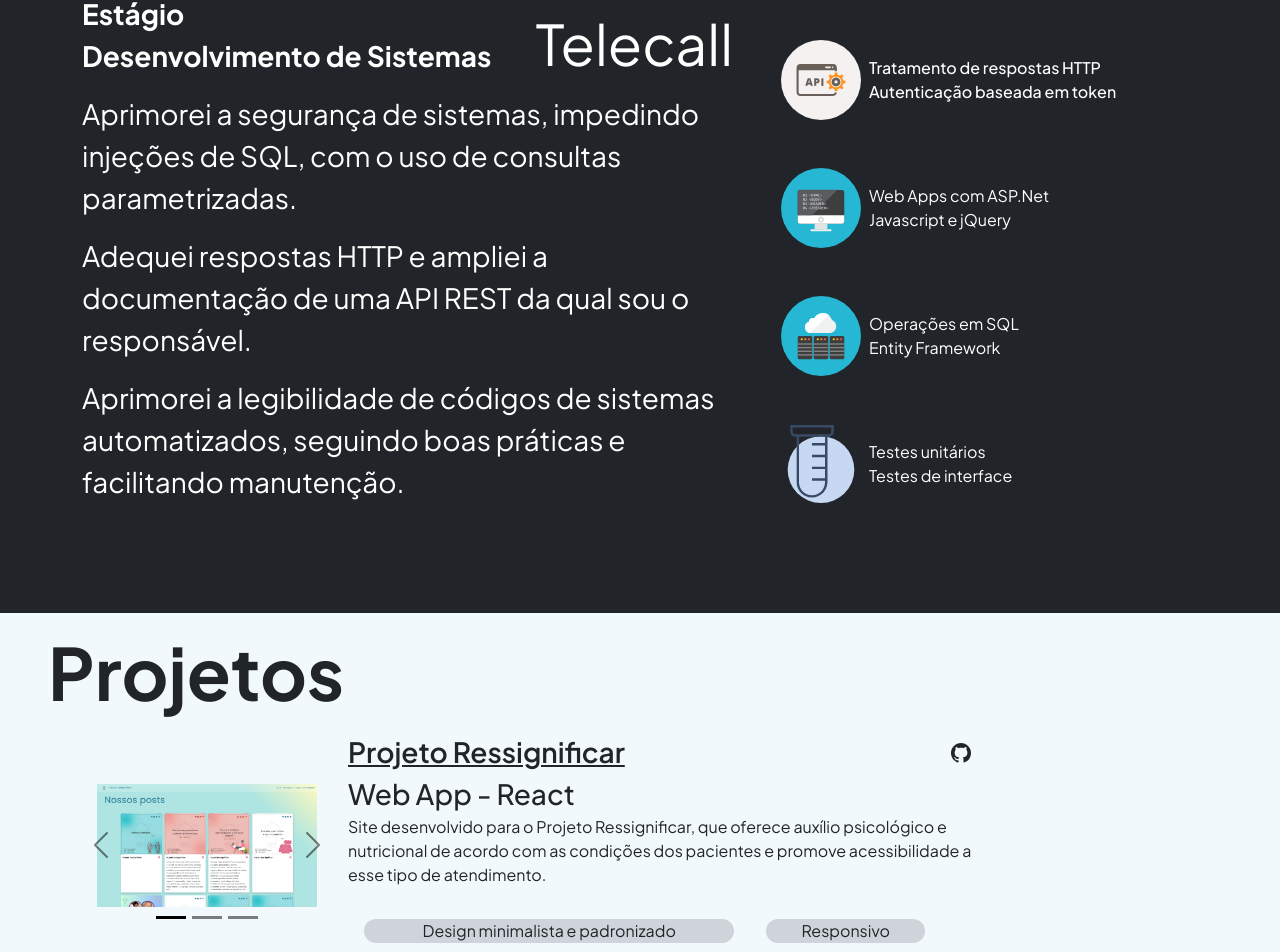
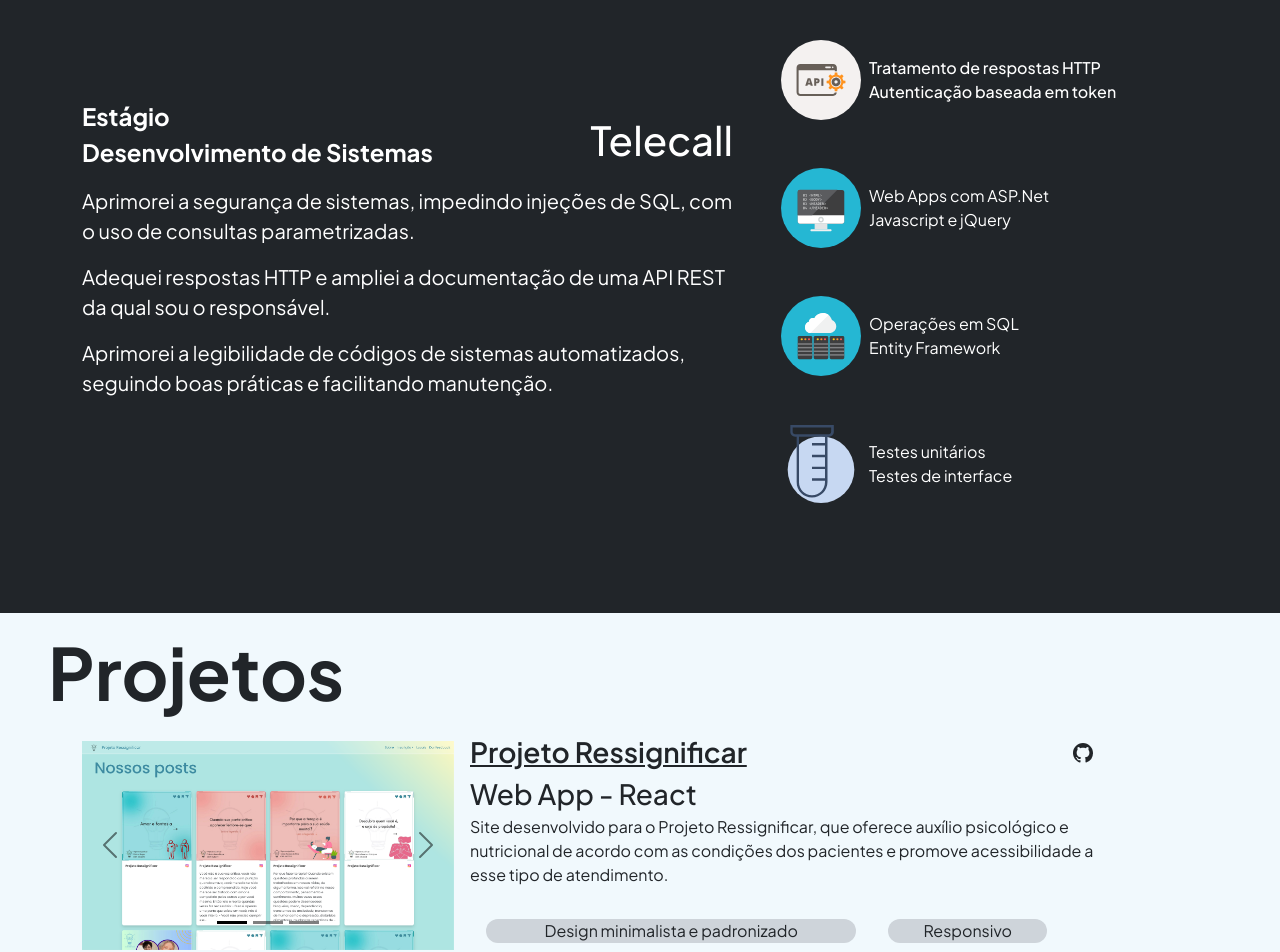
Before and after one commit to matheusg1/portfolio-react, a React (Create React App) app: page / in a window 1280 px wide. Shown: the part 1787-2739 px from the top of the page. Built offline with nearby package versions, Linux system fonts and the light colour scheme.

Commit message:
Correção de nomenclatura e alteração na div Experiência

```diff
--- a/src/components/ConhecimentosDiv/index.js
+++ b/src/components/ConhecimentosDiv/index.js
@@ -29,47 +29,47 @@ export default function ConhecimentosDiv() {
                 <div className='my-auto'>
                     <div className="slider">
                         <div className="slide-track d-flex" onMouseLeave={handleMouseLeave} >
-                            <div className="slide">
+                            <div className="slide-conhecimentos">
                                 <img id='csharp-icon' onMouseOver={() => handleMouseOver('C#')} src={csharpIcon} />
                             </div>
-                            <div className="slide">
+                            <div className="slide-conhecimentos">
                                 <img id='dotnet-icon' onMouseOver={() => handleMouseOver('.NET')} src={dotnetIcon} />
                             </div>
-                            <div className="slide">
+                            <div className="slide-conhecimentos">
                                 <img id='js-icon' onMouseOver={() => handleMouseOver('Javascript')} src={javascriptIcon} />
                             </div>
-                            <div className="slide">
+                            <div className="slide-conhecimentos">
                                 <img id='bootstrap-icon' onMouseOver={() => handleMouseOver('Bootstrap')} src={bootstrapIcon} />
                             </div>
-                            <div className="slide">
+                            <div className="slide-conhecimentos">
                                 <img id='git-icon' onMouseOver={() => handleMouseOver('Git')} src={gitIcon} />
                             </div>
-                            <div className="slide">
+                            <div className="slide-conhecimentos">
                                 <img id='mysql-icon' onMouseOver={() => handleMouseOver('MySQL')} src={mysqlIcon} />
                             </div>
-                            <div className="slide">
+                            <div className="slide-conhecimentos">
                                 <img id='sqlserver-icon' onMouseOver={() => handleMouseOver('SQL Server')} src={sqlserverIcon} />
                             </div>
 
-                            <div className="slide">
+                            <div className="slide-conhecimentos">
                                 <img id='csharp-icon' onMouseOver={() => handleMouseOver('C#')} src={csharpIcon} />
                             </div>
-                            <div className="slide">
+                            <div className="slide-conhecimentos">
                                 <img id='dotnet-icon' onMouseOver={() => handleMouseOver('.NET')} src={dotnetIcon} />
                             </div>
-                            <div className="slide">
+                            <div className="slide-conhecimentos">
                                 <img id='js-icon' onMouseOver={() => handleMouseOver('Javascript')} src={javascriptIcon} />
                             </div>
-                            <div className="slide">
+                            <div className="slide-conhecimentos">
                                 <img id='bootstrap-icon' onMouseOver={() => handleMouseOver('Bootstrap')} src={bootstrapIcon} />
                             </div>
-                            <div className="slide">
+                            <div className="slide-conhecimentos">
                                 <img id='git-icon' onMouseOver={() => handleMouseOver('Git')} src={gitIcon} />
                             </div>
-                            <div className="slide">
+                            <div className="slide-conhecimentos">
                                 <img id='mysql-icon' onMouseOver={() => handleMouseOver('MySQL')} src={mysqlIcon} />
                             </div>
-                            <div className="slide">
+                            <div className="slide-conhecimentos">
                                 <img id='sqlserver-icon' onMouseOver={() => handleMouseOver('SQL Server')} src={sqlserverIcon} />
                             </div>
 
--- a/src/components/ExperienciaDiv/index.js
+++ b/src/components/ExperienciaDiv/index.js
@@ -15,13 +15,13 @@ export default function ExperienciaDiv() {
                         <div className='my-auto col-12 col-xl-7 col-xxl-8'>
                             <div className="d-flex flex-column flex-sm-row flex-md-row justify-content-between py-3 mb-xxl-3">
                                 <div className="fs-5 fw-bold d-flex flex-column justify-content-center pt-lg-5 pt-xl-0 pt-xxl-0 ">
-                                    <div className='fs-3'>Estágio</div>
-                                    <div className='fs-3'>Desenvolvimento de Sistemas</div>
+                                    <div className='fs-4'>Estágio</div>
+                                    <div className='fs-4'>Desenvolvimento de Sistemas</div>
                                 </div>
-                                <div className='display-4 fw-normal align-self-sm-end'>Telecall</div>
+                                <div className='fs-1 fw-medium align-self-sm-end'>Telecall</div>
                             </div>
 
-                            <div className="fs-3 col-sm-12 col-md-12 col-lg-12 col-xl-12 col-xxl-12">
+                            <div className="fs-5 col-sm-12 col-md-12 col-lg-12 col-xl-12 col-xxl-12">
                                 <p className=''>Aprimorei a segurança de sistemas, impedindo injeções de SQL, com o uso de consultas parametrizadas.</p>
                                 <p className=''>Adequei respostas HTTP e ampliei a documentação de uma API REST da qual sou o responsável.</p>
                                 <p className=''>Aprimorei a legibilidade de códigos de sistemas automatizados, seguindo boas práticas e facilitando manutenção.</p>
--- a/src/slider.css
+++ b/src/slider.css
@@ -61,7 +61,7 @@
     }
 }
 
-.slide {
+.slide-conhecimentos {
     display: flex;
     justify-content: center;
     align-items: center;
```
